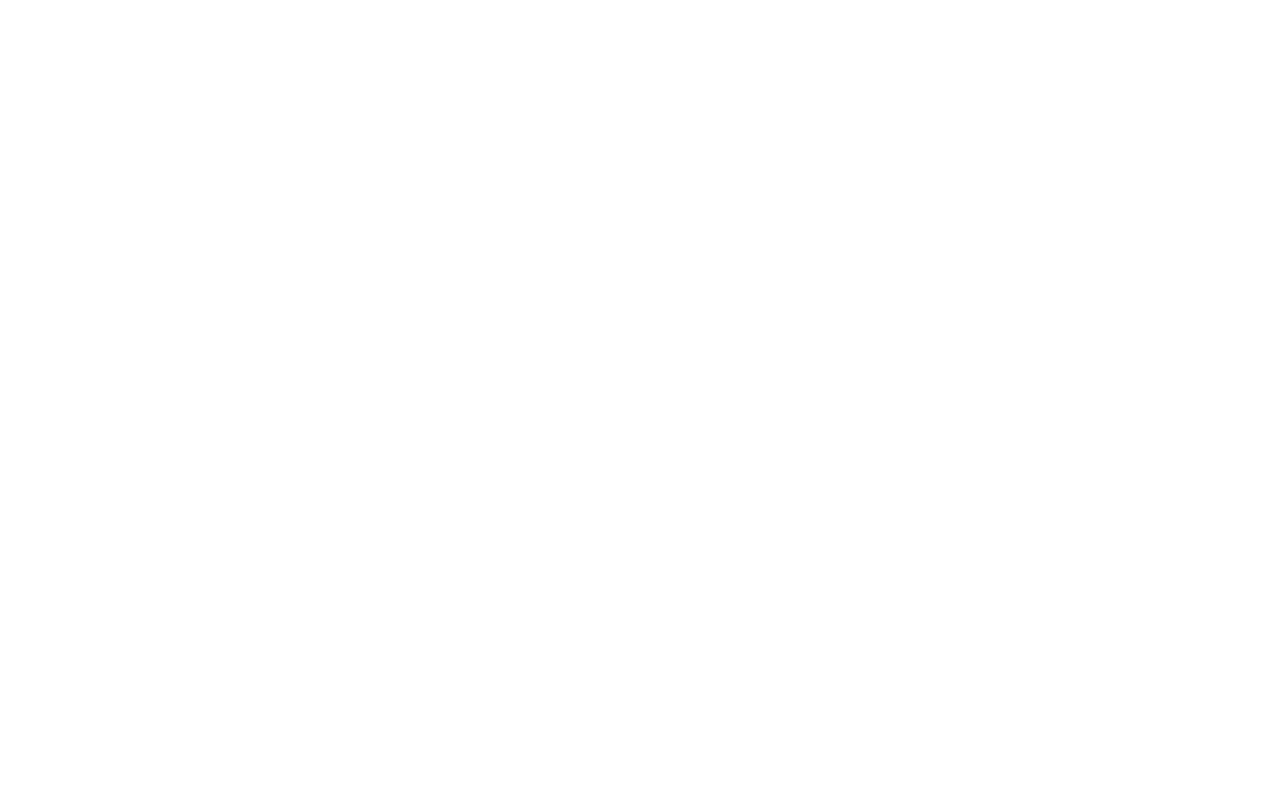
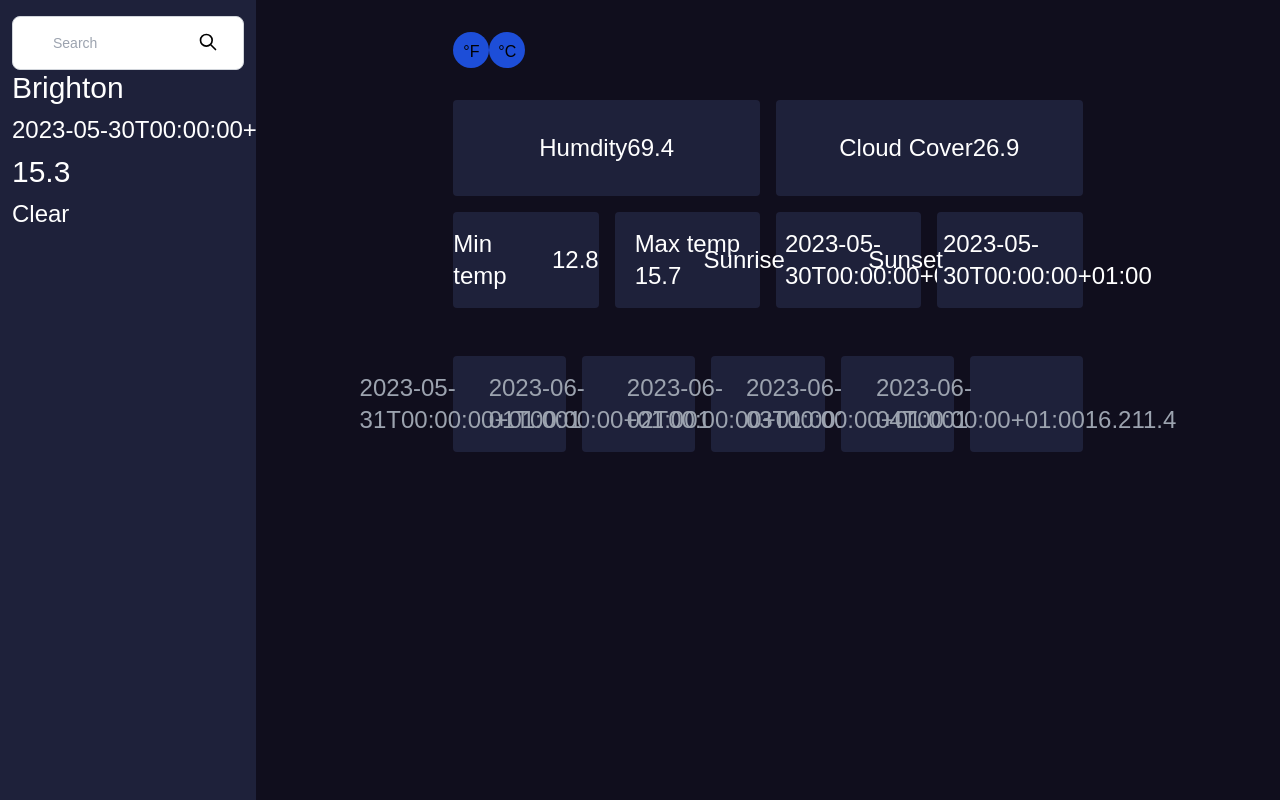
Before and after one commit to drfarr/lovely-weather-isnt-it, a Next.js app: page / in a window 1280 px wide. Built offline with nearby package versions, Linux system fonts and the light colour scheme.

Commit message:
:lipstick: Adding first pass aof UI layout aand sschema design

```diff
--- a/app/page.tsx
+++ b/app/page.tsx
@@ -1,7 +1,184 @@
-import Image from 'next/image'
-
+const data = {
+  location: "Brighton",
+  units: "metric",
+  date: "2023-05-30T00:00:00+01:00",
+  currentTemp: 15.3,
+  icon: "cloudy-day",
+  sunRiseTime: "2023-05-30T00:00:00+01:00",
+  sunSetTime: "2023-05-30T00:00:00+01:00",
+  humidity: 69.4,
+  cloudCover: 26.9,
+  maxTemp: 15.7,
+  minTemp: 12.8,
+  conditions: "Clear",
+  days: [
+    {
+      date: "2023-05-31T00:00:00+01:00",
+      icon: "",
+      maxTemp: 18.3,
+      minTemp: 11.7,
+    },
+    {
+      date: "2023-06-01T00:00:00+01:00",
+      icon: "",
+      maxTemp: 17.5,
+      minTemp: 11.2,
+    },
+    {
+      date: "2023-06-02T00:00:00+01:00",
+      icon: "",
+      maxTemp: 16.2,
+      minTemp: 10,
+    },
+    {
+      date: "2023-06-03T00:00:00+01:00",
+      icon: "",
+      maxTemp: 17.7,
+      minTemp: 10.1,
+    },
+    {
+      date: "2023-06-04T00:00:00+01:00",
+      icon: "",
+      maxTemp: 16.2,
+      minTemp: 11.4,
+    },
+  ],
+};
 export default function Home() {
   return (
-<div></div>
-  )
+    <main>
+      <aside
+        id="default-sidebar"
+        className="fixed top-0 left-0 z-40 w-64 h-screen transition-transform -translate-x-full sm:translate-x-0"
+        aria-label="Sidebar"
+      >
+        <div className="h-full px-3 py-4 overflow-y-auto bg-primary">
+          <div className="">
+            <form>
+              <label
+                htmlFor="default-search"
+                className="mb-2 text-sm font-medium text-gray-900 sr-only dark:text-white"
+              >
+                Search
+              </label>
+              <div className="relative">
+                <div className="absolute inset-y-0 left-0 flex items-center pl-3 pointer-events-none"></div>
+                <input
+                  type="search"
+                  id="default-search"
+                  className="block w-full p-4 pl-10 text-sm text-gray-900 border border-gray-300 rounded-lg bg-white focus:ring-blue-500 focus:border-blue-500 dark:bg-gray-700 dark:border-gray-600 dark:placeholder-gray-400 dark:text-white dark:focus:ring-blue-500 dark:focus:border-blue-500"
+                  placeholder="Search "
+                  required
+                />
+                <button
+                  type="submit"
+                  className="text-white absolute right-2.5 bottom-2.5 bg-white hover:bg-teritary focus:ring-4 focus:outline-none focus:ring-blue-300 font-medium rounded-lg text-sm px-4 py-2 dark:bg-blue-600 dark:hover:bg-blue-700 dark:focus:ring-blue-800"
+                >
+                  <svg
+                    aria-hidden="true"
+                    className="w-5 h-5 text-black hover:text-white"
+                    fill="none"
+                    stroke="currentColor"
+                    viewBox="0 0 24 24"
+                    xmlns="http://www.w3.org/2000/svg"
+                  >
+                    <path
+                      stroke-linecap="round"
+                      stroke-linejoin="round"
+                      stroke-width="2"
+                      d="M21 21l-6-6m2-5a7 7 0 11-14 0 7 7 0 0114 0z"
+                    ></path>
+                  </svg>
+                </button>
+              </div>
+            </form>
+          </div>
+          <ul className="space-y-2 font-medium">
+            <li>
+              <h1 className="text-3xl whitespace-nowrap">{data.location}</h1>
+            </li>
+            <li>
+              <h2 className="text-2xl whitespace-nowrap">{data.date}</h2>
+            </li>
+            <li>
+              <h1 className="text-3xl whitespace-nowrap">{data.currentTemp}</h1>
+            </li>
+            <li>
+              <h1 className="text-2xl whitespace-nowrap">{data.conditions}</h1>
+            </li>
+          </ul>
+        </div>
+      </aside>
+
+      <div className="p-4 sm:ml-64 bg-secondary h-screen">
+        <div className="w-2/3 mx-auto">
+          <div className="p-4 ">
+            <button
+              type="submit"
+              className="rounded-full bg-blue-700 p-2 w-9 h-9"
+            >
+              °F
+            </button>
+            <button
+              type="submit"
+              className="rounded-full bg-blue-700 p-2 w-9 h-9"
+            >
+              °C
+            </button>
+          </div>
+          <div className="p-4">
+            <div className="grid grid-cols-2 gap-4 mb-4">
+              <div className="flex items-center justify-center h-24 rounded bg-primary dark:bg-gray-800">
+                <p className="text-2xl">Humdity</p>
+                <p className="text-2xl">{data.humidity}</p>
+              </div>
+              <div className="flex items-center justify-center h-24 rounded bg-primary dark:bg-gray-800">
+                <p className="text-2xl">Cloud Cover</p>
+                <p className="text-2xl">{data.cloudCover}</p>
+              </div>
+            </div>
+            <div className="grid grid-cols-4 gap-4 mb-4">
+              <div className="flex items-center justify-center h-24 rounded bg-primary dark:bg-gray-800">
+                <p className="text-2xl">Min temp</p>
+                <p className="text-2xl">{data.minTemp}</p>
+              </div>
+              <div className="flex items-center justify-center h-24 rounded bg-primary dark:bg-gray-800">
+                <p className="text-2xl text-gray-400 dark:text-gray-500">
+                  <p className="text-2xl">Max temp</p>
+                  <p className="text-2xl">{data.maxTemp}</p>
+                </p>
+              </div>
+              <div className="flex items-center justify-center h-24 rounded bg-primary dark:bg-gray-800">
+                <p className="text-2xl">Sunrise</p>
+                <p className="text-2xl">{data.sunRiseTime}</p>
+              </div>
+              <div className="flex items-center justify-center h-24 rounded bg-primary dark:bg-gray-800">
+                <p className="text-2xl">Sunset</p>
+                <p className="text-2xl">{data.sunSetTime}</p>
+              </div>
+            </div>
+          </div>
+          <div className="p-4">
+            <div className="grid grid-cols-5 gap-4 mb-4">
+              {data.days.map((data, idx) => {
+                return (
+                  <div
+                    key={idx}
+                    className="flex items-center justify-center h-24 rounded bg-primary dark:bg-gray-800"
+                  >
+                    <p className="text-2xl text-gray-400 dark:text-gray-500">
+                      {data.date}
+                      {data.icon}
+                      {data.maxTemp}
+                      {data.minTemp}
+                    </p>
+                  </div>
+                );
+              })}
+            </div>
+          </div>
+        </div>
+      </div>
+    </main>
+  );
 }
```
